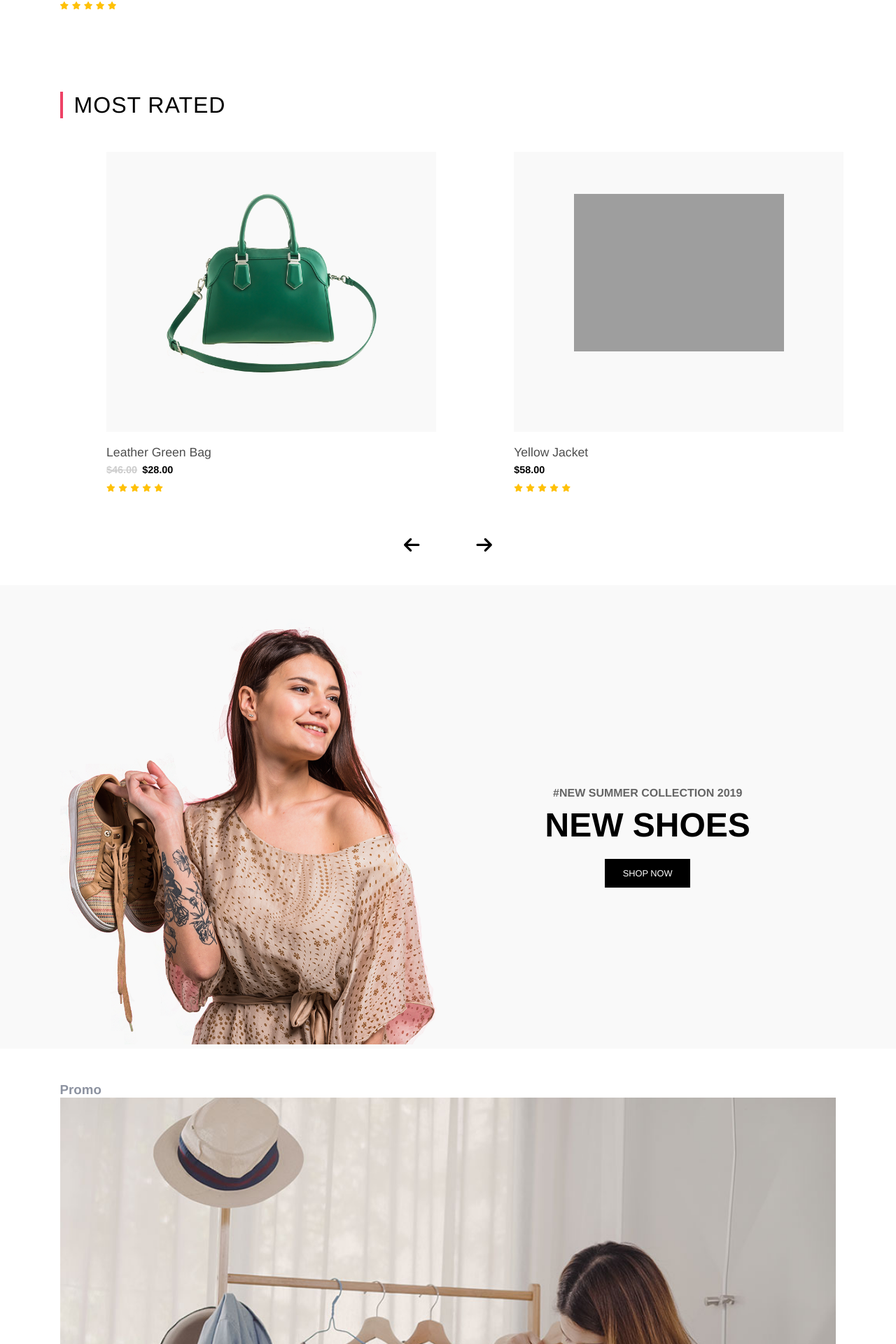
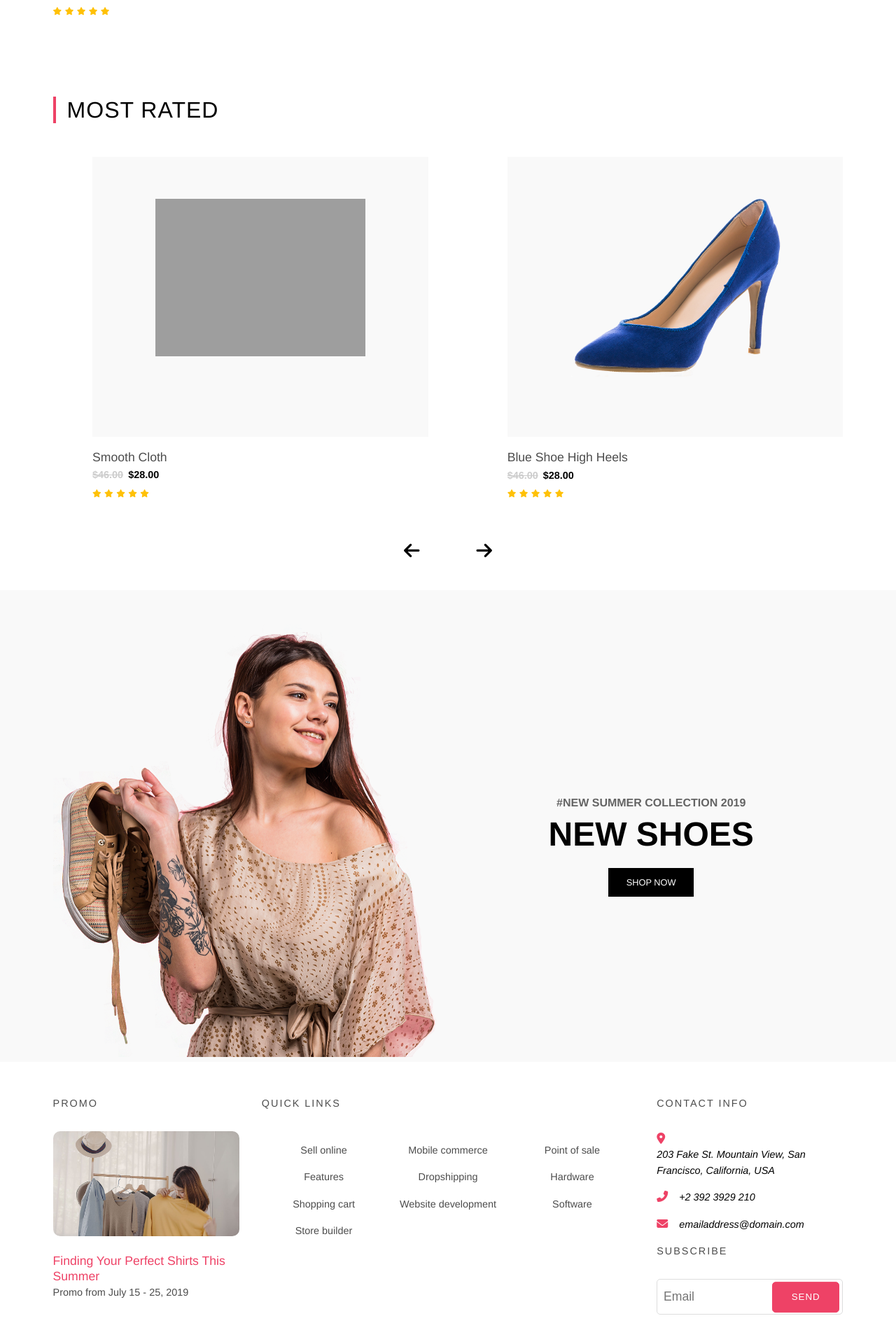
Before and after one commit to MarcosQuaOli/ShopMax, a PHP site: page / in a window 1280 px wide. Shown: the part 2520-4440 px from the top of the page at 70% size. Run offline with PHP 8.4, Linux system fonts and the light colour scheme; some libraries are stand-ins or nearby versions; grey boxes are pictures that could not be loaded.

Commit message:
Add final styles to index.html and yours classes

```diff
--- a/css/style.css
+++ b/css/style.css
@@ -17,7 +17,6 @@ button:focus {
 
 body {
   font-family: "Helvetica Neue", Arial, sans-serif;
-  color: #8c92a0;
   line-height: 1.4em; }
 
 .container {
@@ -34,7 +33,7 @@ body {
       max-width: 960px; } }
   @media (min-width: 1200px) {
     .container {
-      max-width: 1160px; } }
+      max-width: 1180px; } }
 
 .header {
   display: flex;
@@ -238,7 +237,7 @@ body {
     width: 500%;
     display: block;
     position: relative;
-    left: -156.5%;
+    left: 0;
     padding-bottom: 4em; }
   .rated__itens {
     width: 18%;
@@ -260,4 +259,76 @@ body {
       margin: 0 0.5em;
       padding: 1em; }
 
+.footer__container {
+  display: grid;
+  grid-gap: 2em; }
+  @media (min-width: 768px) {
+    .footer__container {
+      grid-template-columns: 1fr 2fr 1fr; } }
+  .footer__container h3 {
+    letter-spacing: 2px;
+    text-transform: uppercase;
+    font-size: 0.9em;
+    color: rgba(0, 0, 0, 0.7);
+    margin-bottom: 2em;
+    font-weight: 400; }
+.footer__content img {
+  border-radius: 10px; }
+.footer__content a h3 {
+  margin-top: 1em;
+  margin-bottom: 0;
+  letter-spacing: 0;
+  color: #ee4266;
+  text-transform: capitalize;
+  font-size: 1.1em; }
+.footer__content a p {
+  font-size: 0.9em;
+  color: rgba(0, 0, 0, 0.7); }
+.footer__links li {
+  margin: 1em 0; }
+  .footer__links li a {
+    color: rgba(0, 0, 0, 0.7);
+    font-size: 0.9em; }
+    .footer__links li a:hover {
+      color: #ee4266; }
+.footer__links__grid {
+  display: grid; }
+  @media (min-width: 768px) {
+    .footer__links__grid {
+      grid-template-columns: repeat(3, 1fr); }
+      .footer__links__grid ul {
+        text-align: center; } }
+.footer__contact div {
+  margin: 1em 0; }
+.footer__contact i {
+  color: #ee4266;
+  margin-right: 1em; }
+.footer__contact address {
+  display: inline-block;
+  font-size: 0.9em; }
+.footer__contact__form {
+  position: relative; }
+  .footer__contact__form input[type=email] {
+    width: 100%;
+    padding: 0.8em 0.5em;
+    border-radius: 5px;
+    border: 1px solid #ddd;
+    font-size: 1.1em; }
+  .footer__contact__form input[type=submit] {
+    position: absolute;
+    padding: 1em 2em;
+    right: 5px;
+    top: 50%;
+    transform: translateY(-50%);
+    background-color: #ee4266;
+    border: 1px solid #ee4266;
+    border-radius: 5px;
+    color: #fff;
+    text-transform: uppercase;
+    letter-spacing: 1px;
+    cursor: pointer; }
+.footer__copy {
+  text-align: center;
+  margin: 5em 0; }
+
 /*# sourceMappingURL=style.css.map */
--- a/index.html
+++ b/index.html
@@ -262,8 +262,8 @@
 		</section>
 
 		<footer class="footer container">
-			<div>
-				<div>
+			<div class="footer__container">
+				<div class="footer__content">
 					<h3>Promo</h3>
 					<a href="#"><img src="images/about_1.jpg"></a>
 					<a href="#">
@@ -272,9 +272,10 @@
 					</a>
 				</div>
 
-				<div>
+				<div class="footer__links">
 					<h3>Quick Links</h3>
 
+					<div class="footer__links__grid">
 						<div>
 							<ul>
 								<li><a href="#">Sell online</a></li>
@@ -300,24 +301,33 @@
 							</ul>
 						</div>
 					</div>
+				</div>
+
+				<div class="footer__contact">
+					<h3>Contact info</h3>
 
 					<div>
-					<h3>Contact info</h3>
-
 						<i class="fas fa-map-marker-alt"></i><address>203 Fake St. Mountain View, San Francisco, California, USA</address>
-					<i class="fas fa-phone-alt"></i><address>+2 392 3929 210</address>
-					<i class="fas fa-envelope"></i><address>emailaddress@domain.com</address>
-
-					<h4>Subscribe</h4>
+					</div>
 
 					<div>
+						<i class="fas fa-phone-alt"></i><address>+2 392 3929 210</address>
+					</div>
+
+					<div>
+						<i class="fas fa-envelope"></i><address>emailaddress@domain.com</address>
+					</div>
+
+					<h3>Subscribe</h3>
+
+					<div class="footer__contact__form">
 						<input type="email" placeholder="Email">
 						<input type="submit" value="Send">
 					</div>
 				</div>
 			</div>
 
-			<div>
+			<div class="footer__copy">
 				<p>Copyright ©2020 All rights reserved | This template is made with  by Colorlib</p>
 			</div>
 		</footer>
--- a/sass/_site-base.scss
+++ b/sass/_site-base.scss
@@ -22,7 +22,6 @@ button:focus {
 
 body {
 	font-family: "Helvetica Neue", Arial, sans-serif;
-	color: #8c92a0;
 	line-height: 1.4em;
 }
 
--- a/sass/style.scss
+++ b/sass/style.scss
@@ -14,7 +14,7 @@
 		max-width: 960px;
 	}
 	@media (min-width: 1200px) {
-		max-width: 1160px;
+		max-width: 1180px;
 	}
 }
 
@@ -312,7 +312,7 @@
 		width: 500%;
 		display: block;
 		position: relative;
-		left: -156.5%;
+		left: 0;
 		padding-bottom: 4em;
 	}
 
@@ -342,3 +342,121 @@
 		}
 	}
 }
+
+.footer {
+	&__container {
+		display: grid;
+		grid-gap: 2em;
+
+		@media (min-width: 768px) {
+			grid-template-columns: 1fr 2fr 1fr;
+		}
+
+		h3 {
+			letter-spacing: 2px;
+			text-transform: uppercase;
+			font-size: 0.9em;
+			color: rgba(0,0,0,0.7);
+			margin-bottom: 2em;
+			font-weight: 400;
+		}
+	}
+
+	&__content {
+		img {
+			border-radius: 10px;
+		}
+
+		a {
+			h3 {
+				margin-top: 1em;
+				margin-bottom: 0;
+				letter-spacing: 0;
+				color: $color-primary;
+				text-transform: capitalize;
+				font-size: 1.1em;
+			}
+
+			p {
+				font-size: 0.9em;
+				color: rgba(0,0,0,0.7);
+			}
+		}
+	}
+
+	&__links {
+		li {
+			margin: 1em 0;
+
+			a {
+				color: rgba(0,0,0,0.7);
+				font-size: 0.9em;
+
+				&:hover {
+					color: $color-primary;
+				}
+			}
+		}
+
+		&__grid {
+			display: grid;
+
+			@media (min-width: 768px) {
+				grid-template-columns: repeat(3, 1fr);
+
+				ul {
+
+					text-align: center;
+				}
+			}
+		}
+	}
+
+	&__contact {
+		div {
+			margin: 1em 0;
+		}
+
+		i {
+			color: $color-primary;
+			margin-right: 1em;
+		}
+
+		address {
+			display: inline-block;
+			font-size: 0.9em;
+		}
+
+		&__form {
+			position: relative;
+
+			input[type=email] {
+				width: 100%;
+				padding: 0.8em 0.5em;
+				border-radius: 5px;
+				border: 1px solid #ddd;
+				font-size: 1.1em;
+			}
+
+			input[type=submit] {
+				position: absolute;
+				padding: 1em 2em;
+				right: 5px;
+				top: 50%;
+				transform: translateY(-50%);
+				background-color: $color-primary;
+				border: 1px solid $color-primary;
+				border-radius: 5px;
+				color: #fff;
+				text-transform: uppercase;
+				letter-spacing: 1px;
+				cursor: pointer;
+			}
+		}
+	}
+
+	&__copy {
+		text-align: center;
+		margin: 5em 0;
+	}
+}
```
Also changed, not shown: 1 other file. Lines whose indentation alone changed are shown as unchanged.
